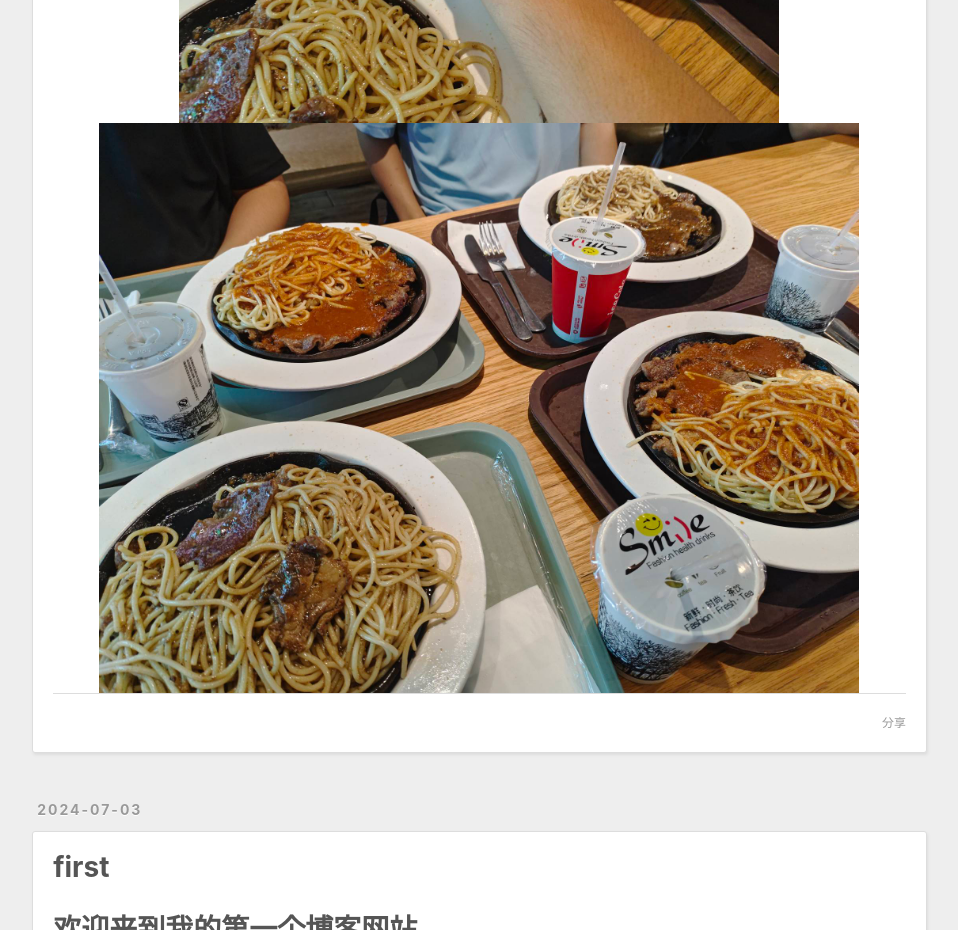
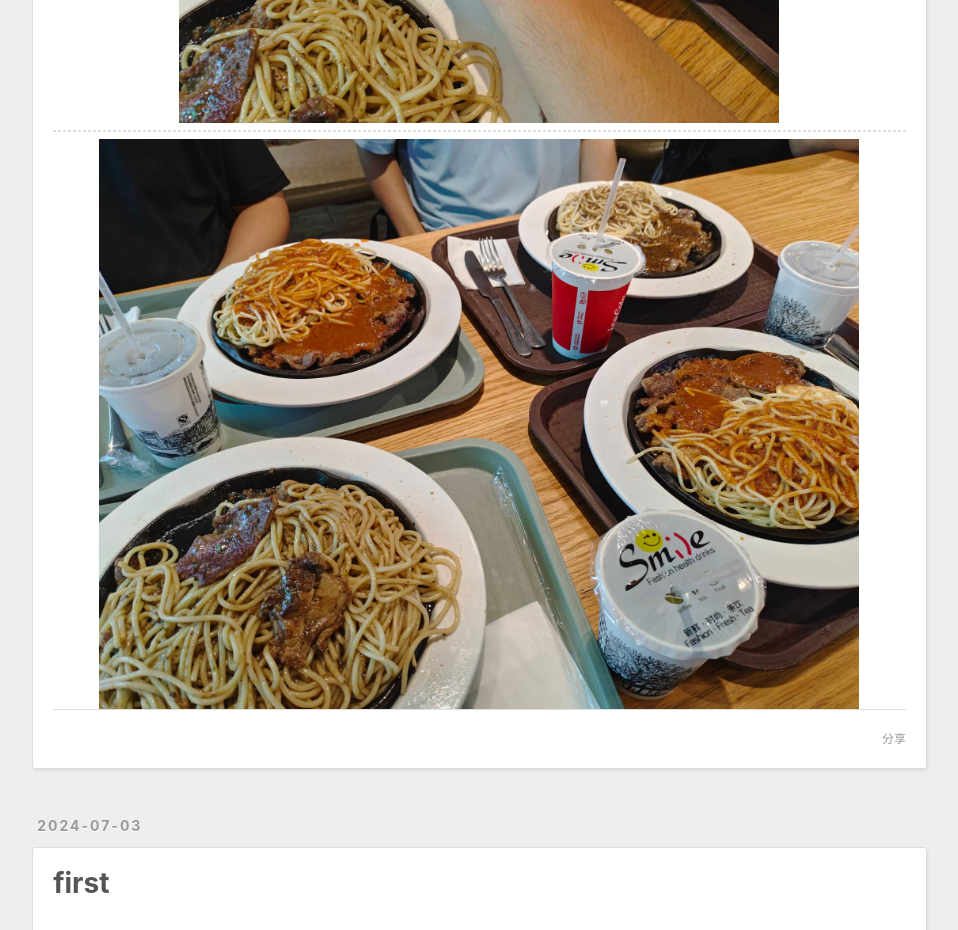
Before and after one commit to ljda/usermu.github.io, a plain HTML site: page index.html in a window 1280 px wide. Shown: the part 1200-2130 px from the top of the page, without its empty margins (8-966 px from the left). Drawn offline with Linux system fonts and the light colour scheme.

Commit message:
Site updated: 2024-07-08 22:26:12

```diff
--- a/index.html
+++ b/index.html
@@ -93,10 +93,7 @@
 
         <h1 id="记大二下最后一次聚餐"><a href="#记大二下最后一次聚餐" class="headerlink" title="记大二下最后一次聚餐"></a>记大二下最后一次聚餐</h1><center><img src="/2024/07/08/2024-7-8/jucan1.jpg" width="600" height="700"></center>
 
-
-
-
-
+<hr>
 <center><img src="/2024/07/08/2024-7-8/jucan2.jpg" width="760" height="560"></center>
 
 
```
Also changed, not shown: 2024/07/08/2024-7-8/index.html (+2 -5 lines).
